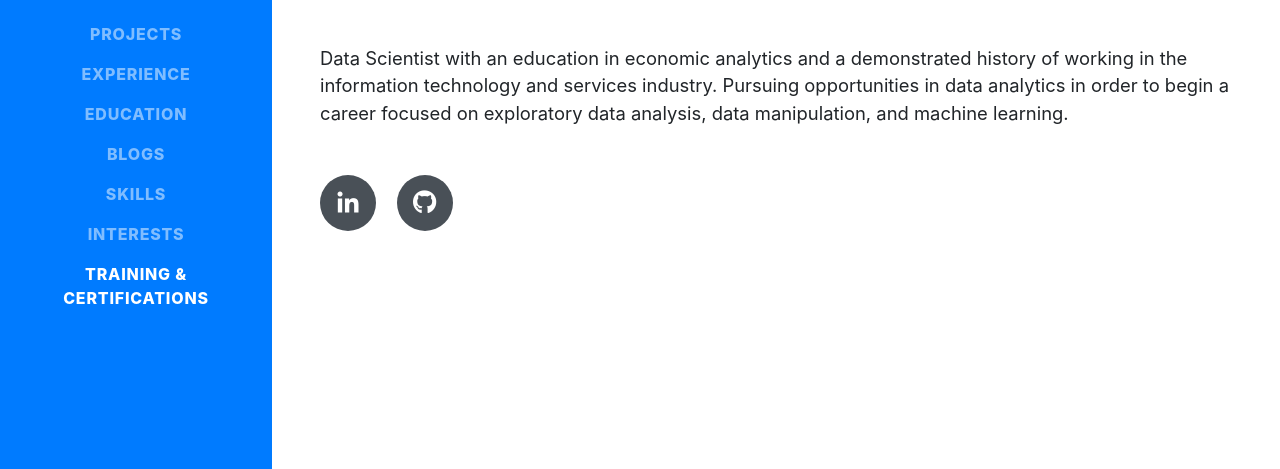
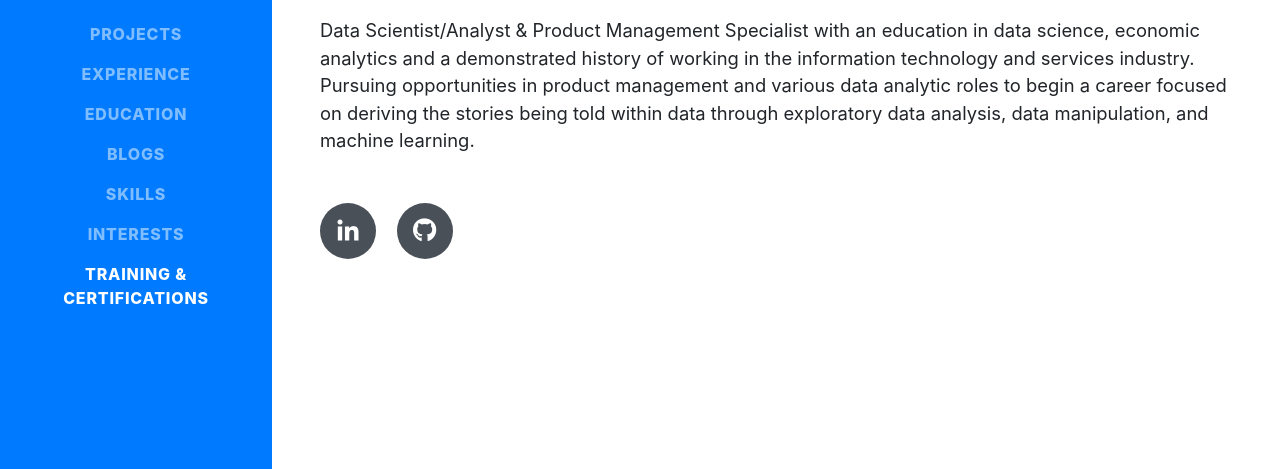
Before and after one commit to datanelson518/datanelson518.github.io, a website with bundled scripts: page index.html in a window 1280 px wide. Shown: the part 328-797 px from the top of the page. Built offline with nearby package versions, Linux system fonts and the light colour scheme; a web font is replaced by a local one.

Commit message:
updating career goals

```diff
--- a/index.html
+++ b/index.html
@@ -75,7 +75,7 @@
           <div class="subheading mb-5"> (858) 208-8699 ·
             <a href="mailto:jonnelson518@gmail.com">jonnelson518@gmail.com</a>
           </div>
-          <p class="lead mb-5">Data Scientist with an education in economic analytics and a demonstrated history of working in the information technology and services industry. Pursuing opportunities in data analytics in order to begin a career focused on exploratory data analysis, data manipulation, and machine learning.</p>
+          <p class="lead mb-5">Data Scientist/Analyst & Product Management Specialist with an education in data science, economic analytics and a demonstrated history of working in the information technology and services industry. Pursuing opportunities in product management and various data analytic roles to begin a career focused on deriving the stories being told within data through exploratory data analysis, data manipulation, and machine learning.</p>
           <div class="social-icons">
             <a href="https://www.linkedin.com/in/jon-nelson-835a4429/" target="_blank">
               <i class="fab fa-linkedin-in"></i>
```
